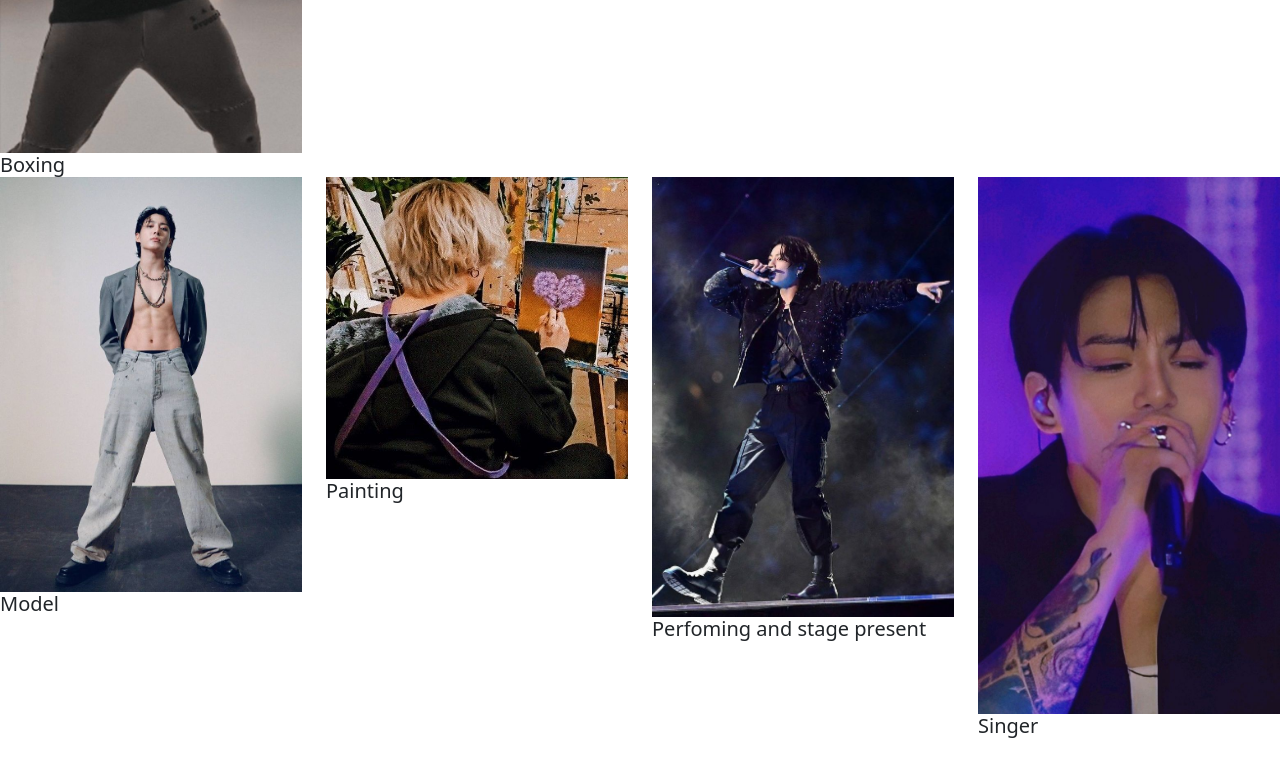
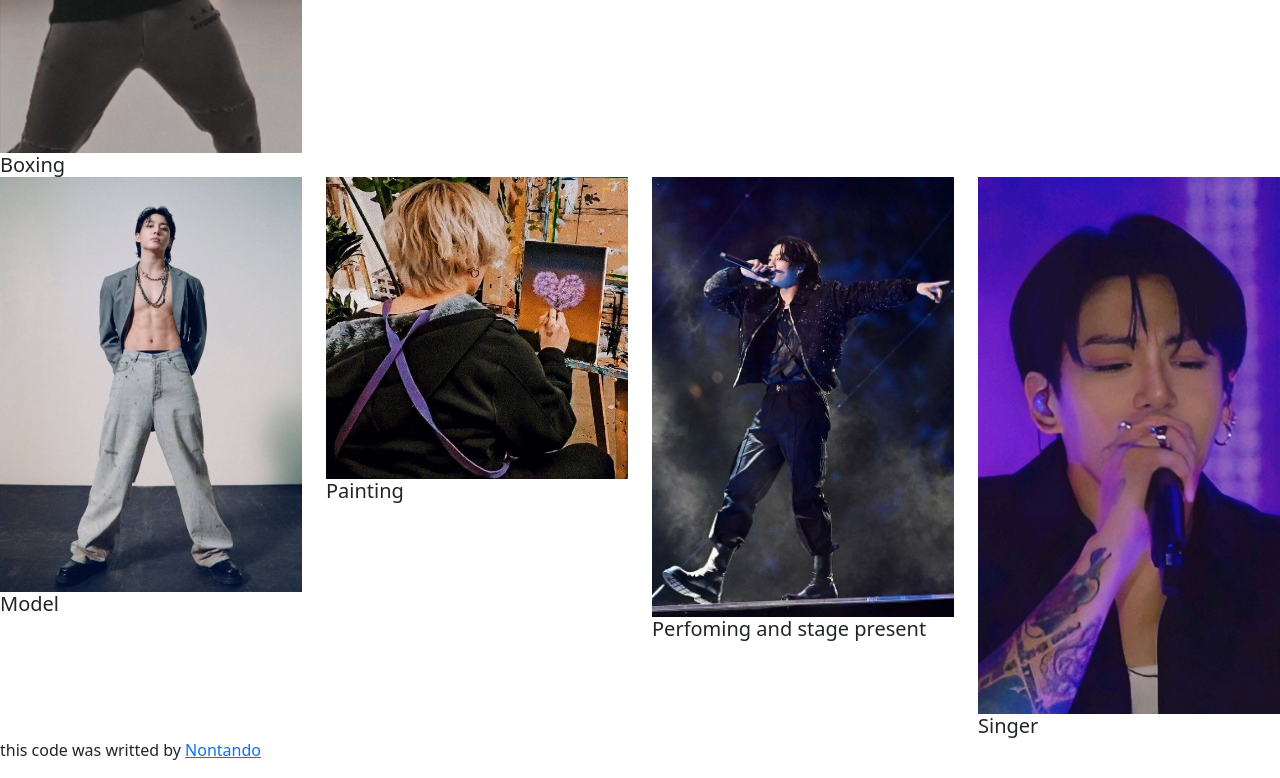
Before and after one commit to MelanieOT7/OIBSIP, a plain HTML site: page Tribute Page/index.html in a window 1280 px wide. Shown: the part 1630-2408 px from the top of the page. Before the commit the page ends 2369 px from the top, so only its background shows below. Drawn offline with nearby package versions, Linux system fonts and the light colour scheme; a web font is replaced by a local one.

Commit message:
added a footer

```diff
--- a/Tribute Page/index.html
+++ b/Tribute Page/index.html
@@ -180,5 +180,8 @@
       </div>
     </div>
        </div>
+        <footer>
+      <p>this code was writted by <a href="#">Nontando</a></p>
+    </footer>
   </body>
 </html>
```
